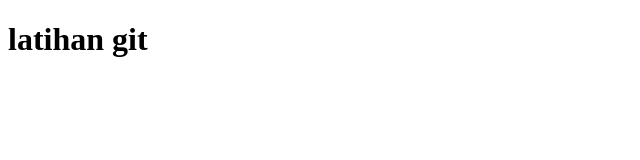
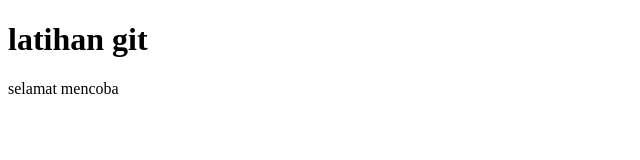
Before and after one commit to adhito-nugroho/latihanGiIT, a plain HTML site: page index.html in a window 1280 px wide. Shown: the whole page, without its empty margins (0-640 px from the left). Drawn offline with Linux system fonts and the light colour scheme.

Commit message:
menambahkan css + modif index

```diff
--- a/index.html
+++ b/index.html
@@ -10,6 +10,7 @@
 
 <body>
     <h1>latihan git</h1>
+    <p>selamat mencoba</p>
 
 </body>
 
--- /dev/null
+++ b/style.css
@@ -0,0 +1,4 @@
+p {
+  font-family: Arial, Helvetica, sans-serif;
+  font-size: 14px;
+}
```
